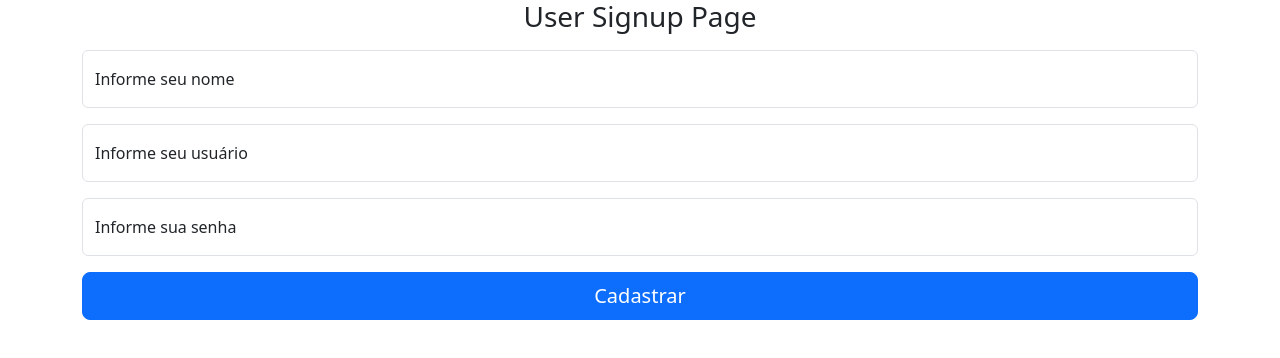
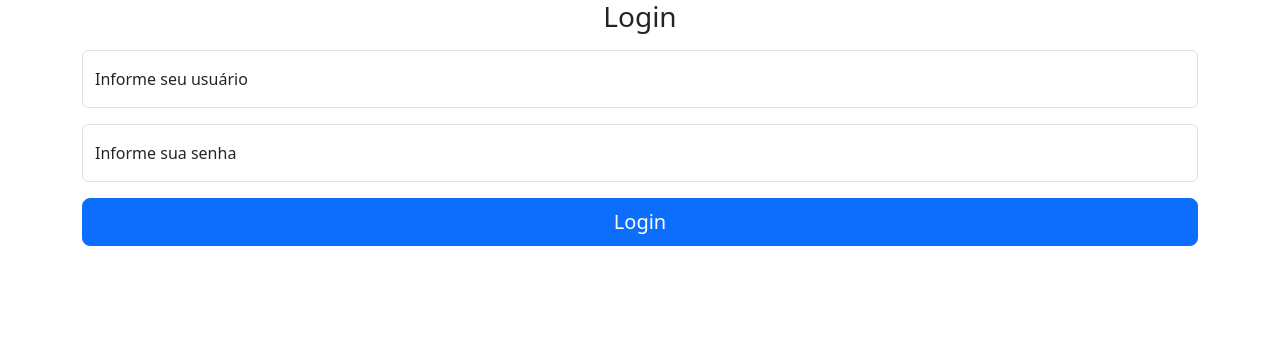
Before and after one commit to viniciuspegorini/pw25s-2023-2, a React (Vite) app in the folder client/: page / in a window 1280 px wide. Shown: the top 358 px of the page. Built offline with nearby package versions, Linux system fonts and the light colour scheme.

Commit message:
client - aula 17/10/2023

```diff
--- a/client/src/main.tsx
+++ b/client/src/main.tsx
@@ -4,9 +4,10 @@ import App from './App.tsx'
 // import './index.css'
 import 'bootstrap/dist/css/bootstrap.min.css'
 import { UserSignupPage } from './pages/UserSignupPage/index.tsx'
+import { LoginPage } from './pages/LoginPage/index.tsx'
 
 ReactDOM.createRoot(document.getElementById('root')!).render(
   <React.StrictMode>
-    <UserSignupPage />
+    <LoginPage />
   </React.StrictMode>,
 )
--- /dev/null
+++ b/client/src/pages/LoginPage/index.tsx
@@ -0,0 +1,125 @@
+import axios from "axios";
+import { ChangeEvent, useState } from "react";
+
+export function LoginPage() {
+  const [form, setForm] = useState({
+    username: "",
+    password: "",
+  });
+  const [errors, setErrors] = useState({
+    username: "",
+    password: "",
+  });
+  const [pendingApiCall, setPendingApiCall] = useState(false);
+  const [userAuthenticated, setUserAuthenticated] = useState("");
+  const [apiError, setApiError] = useState("");
+
+  const onChange = (event: ChangeEvent<HTMLInputElement>) => {
+    const { name, value } = event.target;
+
+    setForm((previousState) => {
+      return {
+        ...previousState,
+        [name]: value,
+      };
+    });
+
+    setErrors((previousState) => {
+      return {
+        ...previousState,
+        [name]: undefined,
+      };
+    });
+  };
+
+  const onClickSignup = () => {
+    setPendingApiCall(true);
+    console.log(form);
+    axios
+      .post("http://localhost:8025/login", form)
+      .then((response) => {
+        setUserAuthenticated(response.data.token);
+        setApiError("");
+      })
+      .catch((responseError) => {
+        if (responseError.response.data) {
+          setApiError(responseError.response.data.message);
+          setUserAuthenticated("");
+        }
+      })
+      .finally(() => {
+        setPendingApiCall(false);
+      });
+  };
+
+  return (
+    <>
+      <main className="container">
+        <form>
+          <div className="text-center">
+            <h1 className="h3 mb-3 fw-normal">Login</h1>
+          </div>
+
+          <div className="form-floating mb-3">
+            <input
+              name="username"
+              className={
+                errors.username ? "form-control is-invalid" : "form-control"
+              }
+              type="text"
+              placeholder="Informe seu usuário"
+              onChange={onChange}
+            />
+            <label htmlFor="username">Informe seu usuário</label>
+            {errors.username && (
+              <div className="invalid-feedback">{errors.username}</div>
+            )}
+          </div>
+
+          <div className="form-floating mb-3">
+            <input
+              name="password"
+              className={
+                errors.password ? "form-control is-invalid" : "form-control"
+              }
+              type="password"
+              placeholder="Informe sua senha"
+              onChange={onChange}
+            />
+            <label htmlFor="password">Informe sua senha</label>
+            {errors.password && (
+              <div className="invalid-feedback">{errors.password}</div>
+            )}
+          </div>
+
+          <button
+            className="w-100 btn btn-lg btn-primary mb-3"
+            type="button"
+            disabled={pendingApiCall}
+            onClick={onClickSignup}
+          >
+            {pendingApiCall && (
+              <div
+                className="spinner-border text-light-spinner spinner-border-sm mr-sm-1"
+                role="status"
+              >
+                <span className="visually-hidden">Aguarde...</span>
+              </div>
+            )}
+            Login
+          </button>
+          {userAuthenticated && (
+            <div className="col-12 mb-3">
+              <div className="alert alert-success">{userAuthenticated}</div>
+            </div>
+          )}
+          {apiError && (
+            <div className="col-12 mb-3">
+              <div className="alert alert-danger">{apiError}</div>
+            </div>
+          )}
+        </form>
+      </main>
+    </>
+  );
+}
```
